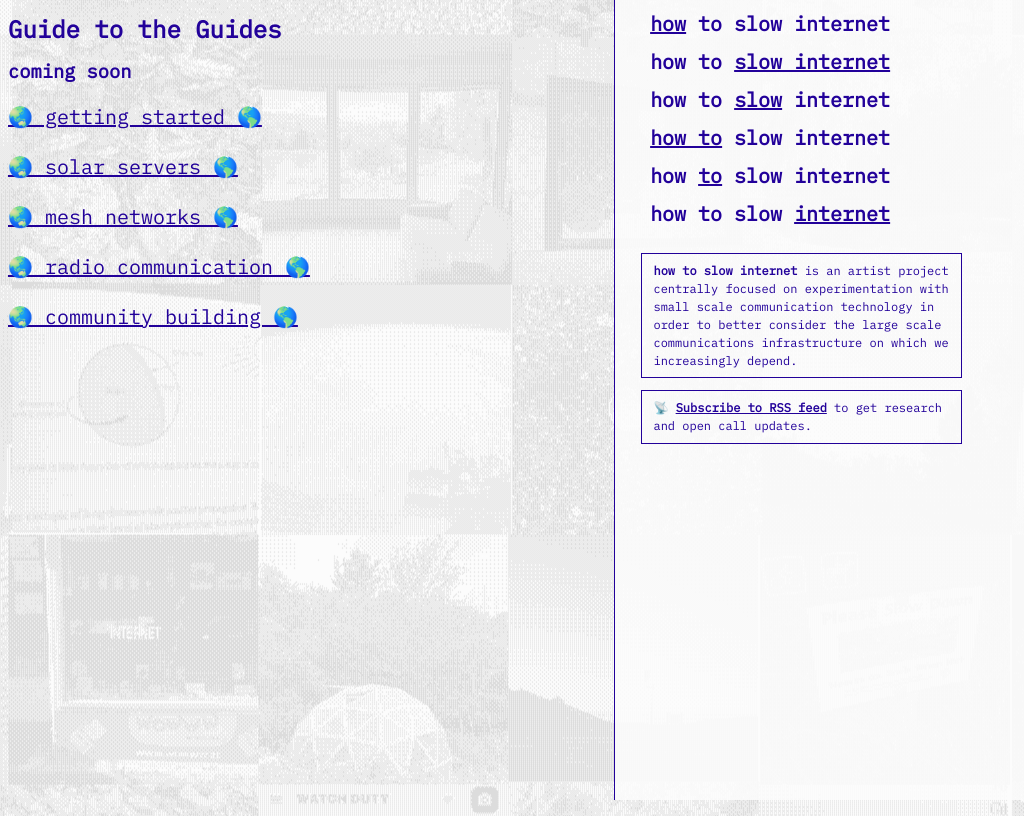
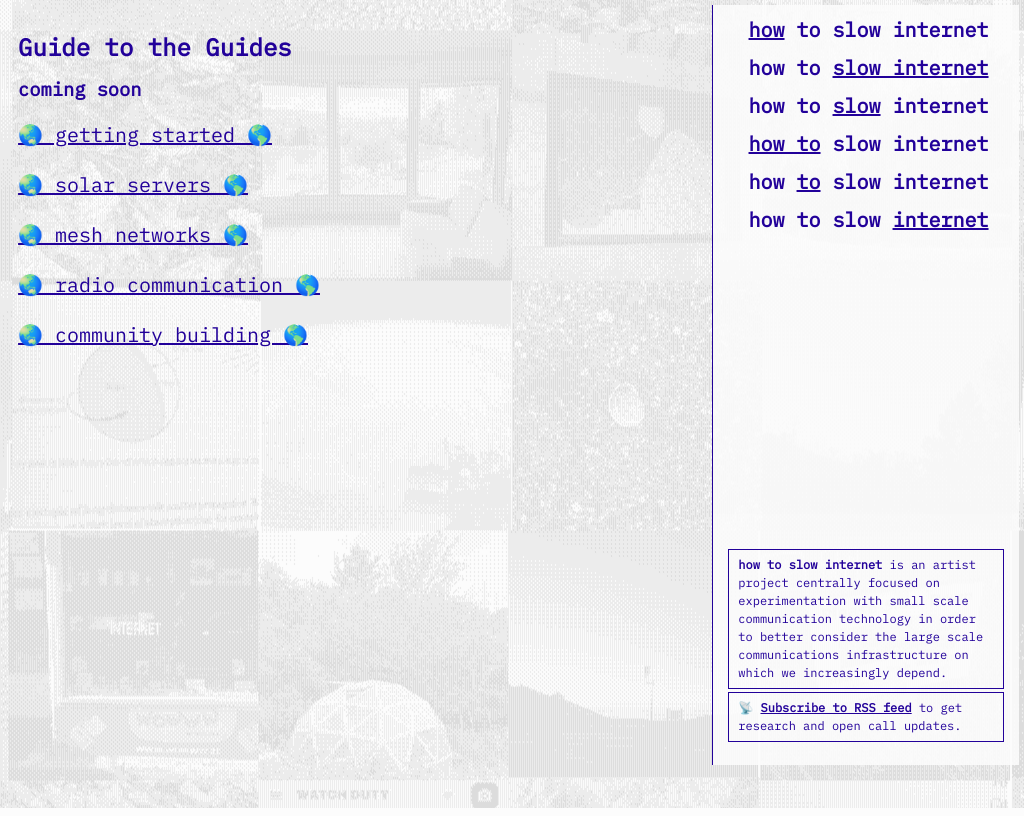
Before and after one commit to carriehott/howtoslowinternet, an Eleventy site: page src/guides.html in a window 1024 px wide. Built offline with nearby package versions, Linux system fonts and the light colour scheme; Eleventy itself is replaced by a stand-in of ours; files that its build step writes are made by us from their sources.

Commit message:
mobile updates

```diff
--- a/src/css/global.css
+++ b/src/css/global.css
@@ -15,7 +15,7 @@
   background-color: #fcfcfc;
   background-image: url("/assets/images/slowbg_12.png");
   background-position: center;
-  background-attachment: scroll;
+  background-attachment: fixed;
   background-repeat: no-repeat;
   color: #22019a;
   font-family: "IBM Plex Mono", monospace;
@@ -43,7 +43,7 @@
   z-index: 100;
   top: 0;
   right: 0;
-  overflow-y: auto;
+  overflow-y: scroll;
 }
 
 #footer_about {
@@ -142,7 +142,7 @@
 }
 
 /* Mobile Responsive Styles */
-@media screen and (max-width: 850px) {
+@media screen and (max-width: 800px) {
   /* Adjust font sizes for mobile */
   html {
     font-size: 0.9rem;
@@ -187,7 +187,8 @@
   /* Adjust content width for mobile */
   #about,
   #research,
-  #content {
+  #content,
+  #mailinglist {
     width: 95%;
     margin-right: 0;
     margin-left: auto;
@@ -254,9 +255,22 @@
 /* Tablet styles */
 @media screen and (min-width: 769px) and (max-width: 1024px) {
   #navmenu {
+    display: flex;
+    flex-direction: column;
+    justify-content: flex-start
     width: 40%;
-    height: 100vh;
+    position: fixed;
+    right: 5px;
+    top: 5px;
+    max-height: 100vh;
     overflow-y: scroll;
+
+  }
+
+  #nav,
+  #nav_about {
+    width: 100%;
+    margin: 1px;
   }
 
   #navmenu h1 {
@@ -265,25 +279,18 @@
     font-size: 1.25rem;
   }
 
-  #footer_about,
-  #rss {
-    position: relative;
-    width: 85%;
-    right: 5px;
-    bottom: auto;
-  }
-
   #about,
   #research,
-  #content {
-    width: 60%;
-    margin-right: 30%;
+  #content,
+  #mailinglist {
+    max-width: 50%;
+
   }
 
   .report-grid {
     grid-template-columns: repeat(auto-fit, minmax(min(45vw, 20rem), 1fr));
   }
-}
+
 
 /* Small mobile devices */
 @media screen and (max-width: 480px) {
--- a/src/guides.html
+++ b/src/guides.html
@@ -3,7 +3,7 @@
 title: 📡 guides | how to slow internet
 description: how to slow internet
 ---
-
+<main id="content">
 <h1>Guide to the Guides</h1>
 <h3> coming soon</h3>
 
@@ -21,3 +21,4 @@
 </a>
 <a href="#community-building">
 <p>🌏 community building 🌎</p>
+</main>
```
Also changed, not shown: 2 other files.
